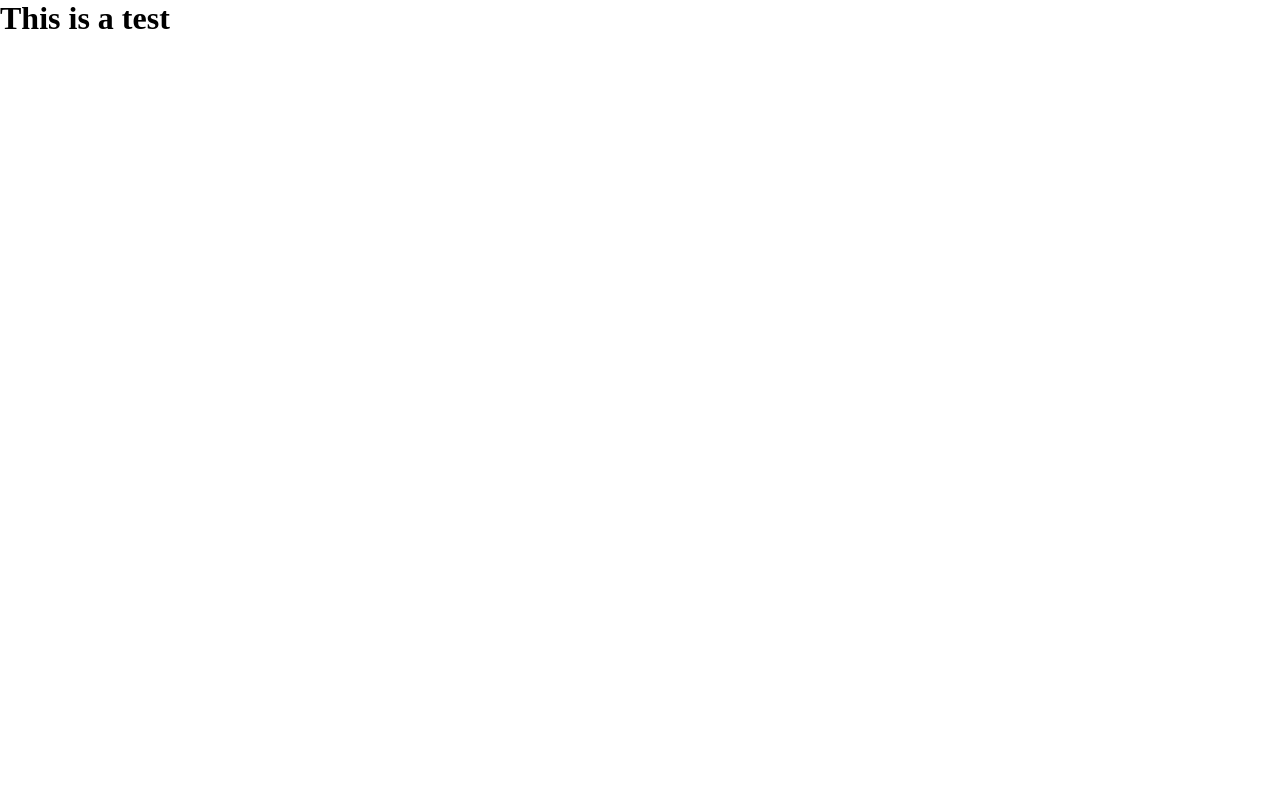
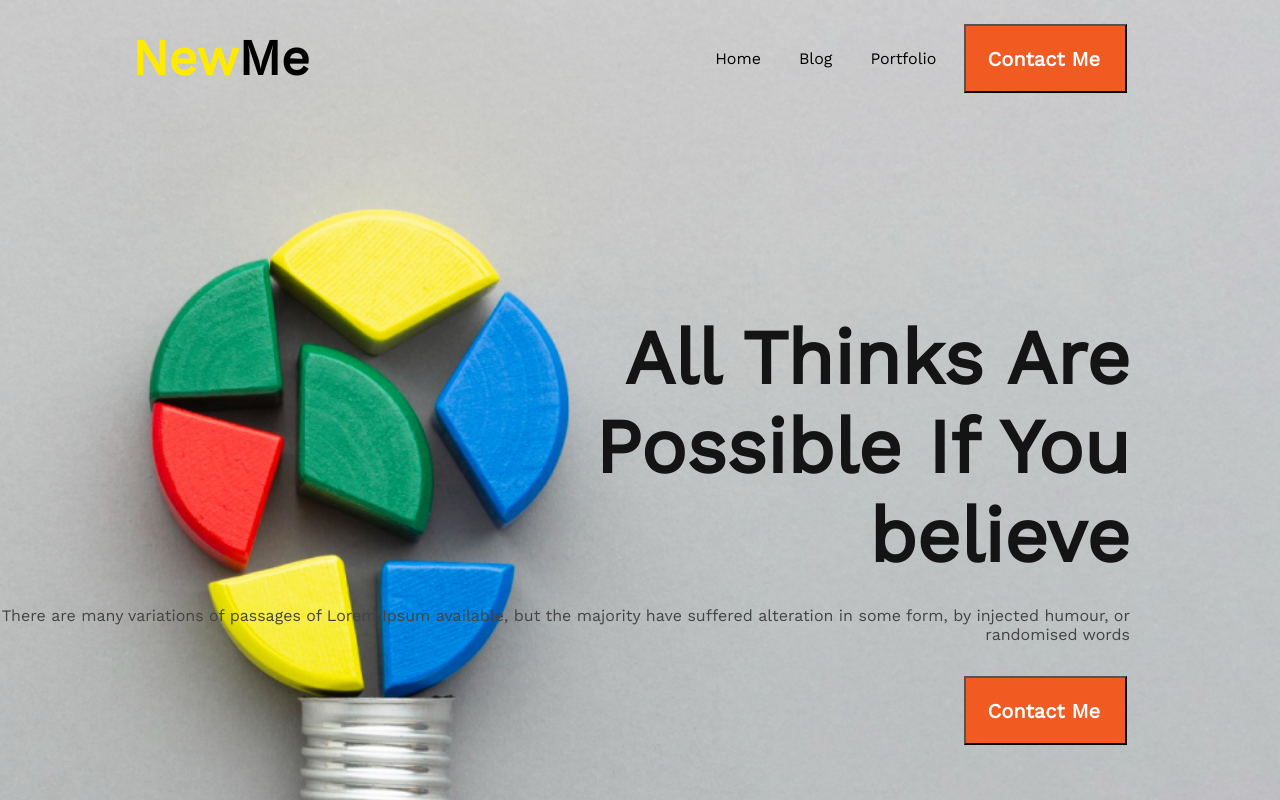
Before and after one commit to Salman-165324/assignment1, a plain HTML site: page index.html in a window 1280 px wide. Shown: the top 800 px of the page. Drawn offline with nearby package versions, Linux system fonts and the light colour scheme.

Commit message:
finished hero

```diff
--- a/index.html
+++ b/index.html
@@ -6,11 +6,43 @@
     <meta name="viewport" content="width=device-width, initial-scale=1.0">
     <title>New year, new me</title>
     <link rel="stylesheet" href="styles/style.css">
+
+    <link href="https://fonts.googleapis.com/css2?family=Work+Sans&display=swap" rel="stylesheet">
+
 </head>
 <body>
 
     <header>
-        <h1>This is a test</h1>
+        <!-- nav section -->
+        <nav>
+            <h2 class="logo"><span>New</span>Me</h1>
+            <ul>
+                <li class="menue-title">Home</li>
+                <li class="menue-title">Blog</li>
+                <li class="menue-title">Portfolio</li>
+                <li><button class="primary-btn">Contact Me</button></li>
+            </ul>
+        </nav>
+        <!-- nav section end -->
+
+        <!-- Banner -->
+
+        <section class="banner">
+            <section class="heading">
+                <h1 class="heading-text">All Thinks Are</h1>
+                <h1 class="heading-text">Possible If You</h1>
+                <h1 class="heading-text">believe</h1>
+            </section>
+
+            <p class="banner-description">There are many variations of passages of Lorem Ipsum available, but the majority have suffered alteration in some form, by injected humour, or randomised words</p>
+            <div class="banner-button">
+                <button class="primary-btn">Contact Me</button>
+            </div>
+
+
+        </section>
+
+
     </header>
 
 
--- a/styles/style.css
+++ b/styles/style.css
@@ -1,4 +1,112 @@
-*{
+* {
     margin: 0;
+    font-family: 'Work Sans', sans-serif;
+}
+
+.primary-btn {
+    font-weight: 600;
+    font-size: 20px;
+    color: #FFFFFF;
+    padding: 21px 25px 20px 21px;
+    background: #F15B22;
 
 }
+
+/* Header Section */
+
+/* nav menue nad icon */
+
+nav {
+    padding-top: 20px;
+}
+
+.logo {
+    font-weight: 700;
+    font-size: 50px;
+    color: #000000;
+    padding: 8px 10px 10px 10px;
+    margin-left: 122px;
+}
+
+.logo span {
+    color: #FFEB00;
+
+}
+
+nav {
+    display: flex;
+    justify-content: space-between;
+}
+
+nav ul {
+    display: flex;
+    align-items: center;
+}
+
+nav li {
+    list-style: none;
+
+}
+
+.menue-title {
+    padding: 10px;
+    margin-right: 18px;
+
+}
+
+.primary-btn {
+    font-weight: 600;
+    font-size: 20px;
+    color: #FFFFFF;
+    padding: 21px 25px 20px 21px;
+    background: #F15B22;
+    margin-right: 153px;
+}
+
+
+/* nav menue nad icon end */
+
+/* banner */
+
+
+header {
+    background-image: url(../images/banner/banner2.png);
+    background-repeat: no-repeat;
+    background-size: cover;
+
+}
+
+.banner{
+    padding-bottom: 300px;
+}
+
+.heading {
+
+    margin-top: 216px;
+    margin-bottom: 26px;
+    text-align: end;
+    margin-right: 150px;
+
+    font-weight: 700;
+    font-size: 65px;
+    color: #151414;
+
+}
+
+.banner-description {
+    text-align: end;
+    font-weight: 400;
+    font-size: 16px;
+    color: #444343;
+    text-align: end;
+
+    /* margin-right: 150px;
+    margin-left: 1500px; */
+    margin-bottom: 32px ;
+    margin-right: 150px;
+
+}
+.banner-button{
+    text-align: end;
+
+}
```
